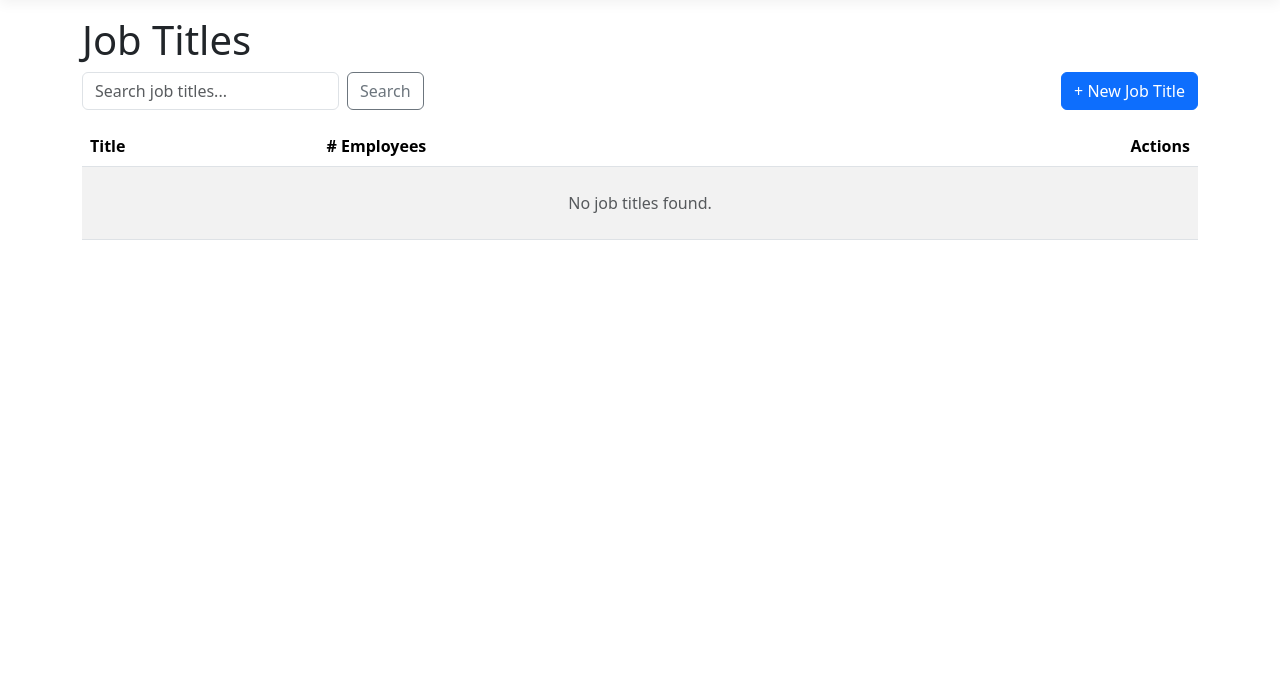
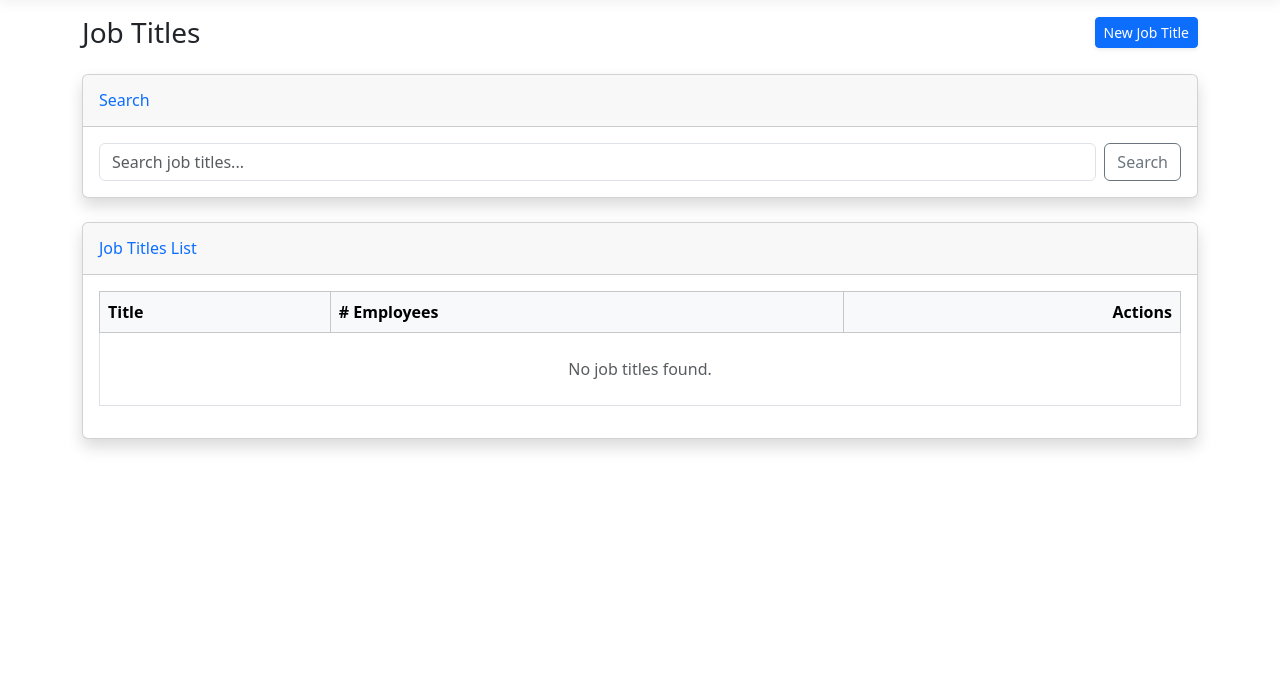
Before and after one commit to mohamedossama143/EmployeeManagementSystem, an ASP.NET Core app: page /JobTitles in a window 1280 px wide. Shown: the part 57-736 px from the top of the page. Run offline with ASP.NET Core 8, Linux system fonts and the light colour scheme; style sheets or scripts are compiled from the project's sources.

Commit message:
Update Index.cshtml
Apply SB Admin 2 template across all pages

```diff
--- a/Pages/JobTitles/Index.cshtml
+++ b/Pages/JobTitles/Index.cshtml
@@ -5,7 +5,12 @@
     ViewData["Title"] = "Job Titles";
 }
 
-<h1>Job Titles</h1>
+<div class="d-sm-flex align-items-center justify-content-between mb-4">
+    <h1 class="h3 mb-0 text-gray-800">Job Titles</h1>
+    <a asp-page="Create" class="d-none d-sm-inline-block btn btn-sm btn-primary shadow-sm">
+        <i class="fas fa-plus fa-sm text-white-50"></i> New Job Title
+    </a>
+</div>
 
 @if (TempData["Success"] != null)
 {
@@ -22,16 +27,26 @@
     </div>
 }
 
-<div class="d-flex justify-content-between align-items-center mb-3">
+<div class="card shadow mb-4">
+    <div class="card-header py-3">
+        <h6 class="m-0 font-weight-bold text-primary">Search</h6>
+    </div>
+    <div class="card-body">
         <form method="get" class="d-flex" role="search">
             <input type="text" name="Search" value="@Model.Search" class="form-control me-2" placeholder="Search job titles..." />
             <button type="submit" class="btn btn-outline-secondary">Search</button>
         </form>
-    <a asp-page="Create" class="btn btn-primary">+ New Job Title</a>
+    </div>
 </div>
 
-<table class="table table-striped table-hover align-middle">
-    <thead>
+<div class="card shadow mb-4">
+    <div class="card-header py-3">
+        <h6 class="m-0 font-weight-bold text-primary">Job Titles List</h6>
+    </div>
+    <div class="card-body">
+        <div class="table-responsive">
+            <table class="table table-bordered table-hover align-middle" width="100%" cellspacing="0">
+                <thead class="table-light">
                     <tr>
                         <th>Title</th>
                         <th># Employees</th>
@@ -62,3 +77,6 @@
                 }
                 </tbody>
             </table>
+        </div>
+    </div>
+</div>
```
Lines whose indentation alone changed are shown as unchanged.
